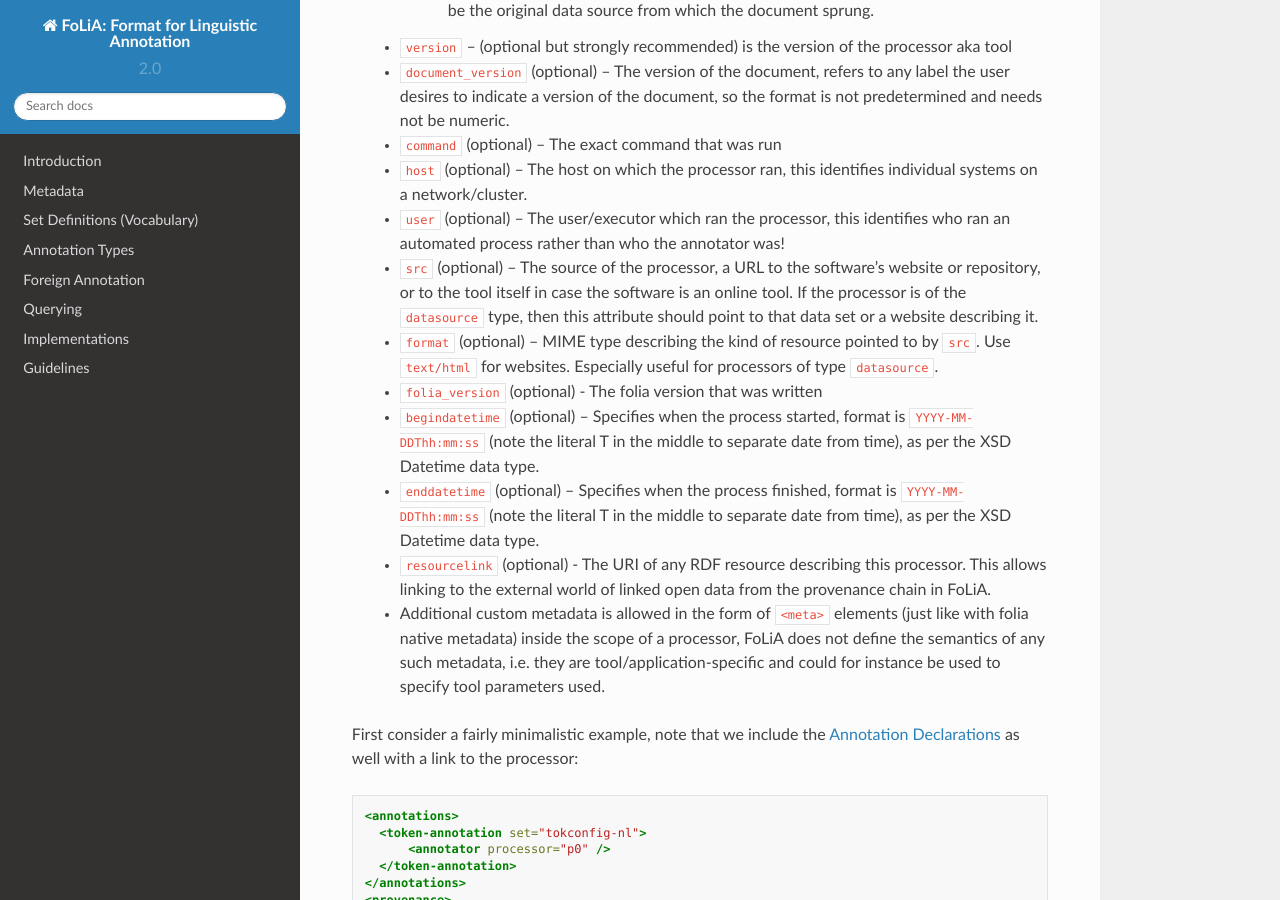
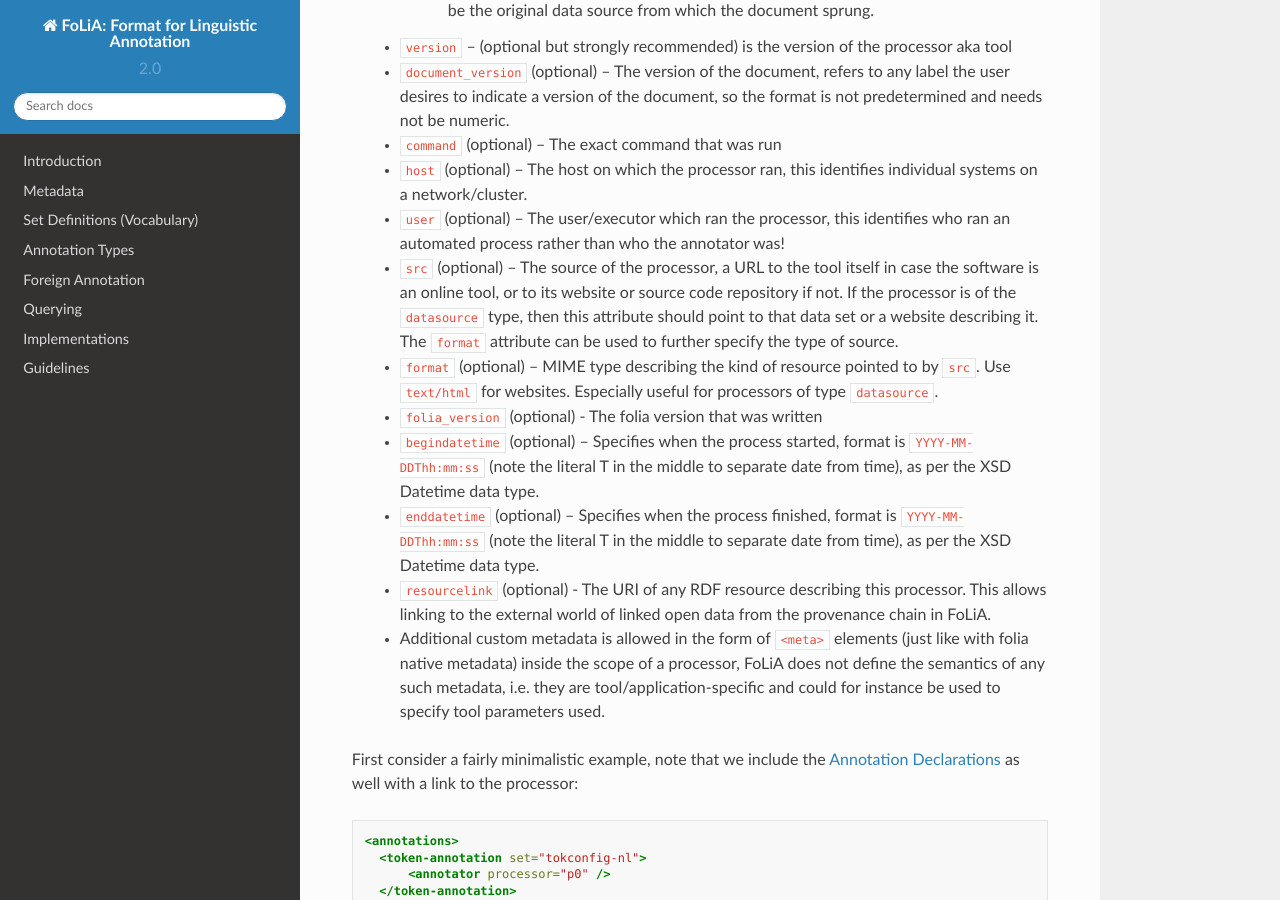
Before and after one commit to proycon/folia, a Sphinx documentation site: the page built from docs/source/provenance_data.rst, in a window 1280 px wide and 900 px high, scrolled down 791 px. Built offline with Sphinx 7.4.7 and the Read the Docs theme 2.0.0, drawn with Linux system fonts in a browser that asks for light colours.

Commit message:
doc update

```diff
--- a/docs/source/provenance_data.rst
+++ b/docs/source/provenance_data.rst
@@ -26,7 +26,7 @@ A ``<processor>`` carries the following attributes:
    * ``command`` (optional) -- The exact command that was run
    * ``host`` (optional) -- The host on which the processor ran, this identifies individual systems on a network/cluster.
    * ``user`` (optional) -- The user/executor which ran the processor, this identifies who ran an automated process rather than who the annotator was!
-   * ``src`` (optional) -- The source of the processor, a URL to the software's website or repository, or to the tool itself in case the software is an online tool. If the processor is of the ``datasource`` type, then this attribute should point to that data set or a website describing it.
+   * ``src`` (optional) -- The source of the processor, a URL to the tool itself in case the software is an online tool, or to its website or source code repository if not. If the processor is of the ``datasource`` type, then this attribute should point to that data set or a website describing it. The ``format`` attribute can be used to further specify the type of source.
    * ``format`` (optional) -- MIME type describing the kind of resource pointed to by ``src``. Use ``text/html`` for websites. Especially useful for processors of type ``datasource``.
    * ``folia_version`` (optional)  - The folia version that was written
    * ``begindatetime`` (optional) -- Specifies when the process started, format is  ``YYYY-MM-DDThh:mm:ss`` (note the literal T in the middle to separate date from time), as per the XSD Datetime data type.
```
